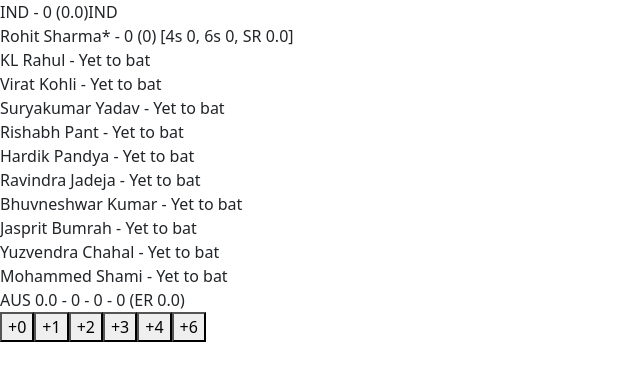
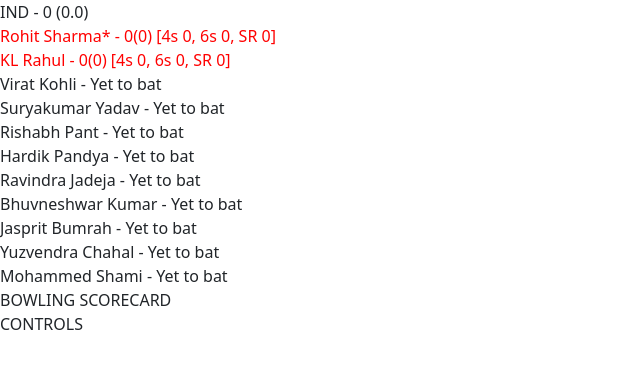
Before and after one commit to Hari-Shankar-Karthik/cricket-scorecard, a React (Vite) app: page / in a window 1280 px wide. Shown: the top 380 px of the page, without its empty margins (0-640 px from the left). Built offline with nearby package versions, Linux system fonts and the light colour scheme.

Commit message:
ADDED: Basic restructuring of batters. TODO: control logic.

```diff
--- /dev/null
+++ b/src/Batter.css
@@ -0,0 +1,3 @@
+.Batter.active {
+  color: red;
+}
--- a/src/Batter.jsx
+++ b/src/Batter.jsx
@@ -1,15 +1,16 @@
-import { getBatterStats } from "./utils";
+import "./Batter.css";
 
-export default function Batter({ batterName, ballsFaced, isActive }) {
-  if (ballsFaced === null) {
+export default function Batter({ batterName, batterStats, batterStatus }) {
+  if (batterStatus === null) {
     return <div className="Batter">{batterName} - Yet to bat</div>;
   }
-  const { runs, balls, fours, sixes, strikeRate } = getBatterStats(ballsFaced);
+  const { runs, balls, fours, sixes } = batterStats;
+  const strikeRate = balls === 0 ? 0 : runs / balls;
   return (
-    <div className="Batter">
+    <div className="Batter active">
       {batterName}
-      {isActive && "*"} - {runs} ({balls}) [4s {fours}, 6s {sixes}, SR{" "}
-      {strikeRate.toFixed(1)}]
+      {batterStatus && "*"} - {runs}({balls}) [4s {fours}, 6s {sixes}, SR{" "}
+      {strikeRate}]
     </div>
   );
 }
--- a/src/BattingScorecard.jsx
+++ b/src/BattingScorecard.jsx
@@ -1,30 +1,34 @@
 import Batter from "./Batter";
-import { getBattingTeamStats, convertToOvers } from "./utils";
+import convertToOvers from "./convertToOvers";
 
 export default function BattingScorecard({
   battingTeamName,
   batterList,
-  ballsFaced,
-  activeBatter,
+  battingStats,
+  strikeBatter,
+  nonStrikeBatter,
 }) {
-  const { teamRuns, teamBalls } = getBattingTeamStats(ballsFaced);
-  const { completedOvers, oddBalls } = convertToOvers(teamBalls);
+  const { team, batters } = battingStats;
+  const teamOvers = convertToOvers(team.balls);
+  const batterDisplay = [];
+  for (let i = 0; i < 11; i++) {
+    batterDisplay.push(
+      <Batter
+        key={i}
+        batterName={batterList[i]}
+        batterStats={batters[i]}
+        batterStatus={
+          i === strikeBatter ? true : i === nonStrikeBatter ? false : null
+        }
+      />
+    );
+  }
   return (
     <div className="BattingScorecard">
-      <div className="batting-team-name">
-        {battingTeamName} - {teamRuns} ({completedOvers}.{oddBalls})
-        {battingTeamName}
+      <div className="batting-team-display">
+        {battingTeamName} - {team.runs} ({teamOvers})
       </div>
-      <div className="batter-list">
-        {batterList.map((batter, index) => (
-          <Batter
-            key={index}
-            batterName={batter}
-            ballsFaced={ballsFaced[index]}
-            isActive={activeBatter === index}
-          />
-        ))}
-      </div>
+      <div className="batter-display">{batterDisplay}</div>
     </div>
   );
 }
--- a/src/Bowler.jsx
+++ b/src/Bowler.jsx
@@ -1,11 +1,3 @@
-import { getBowlerStats } from "./utils";
-
-export default function Bowler({ bowlerName, ballsBowled }) {
-  const { overs, maidens, runs, economyRate } = getBowlerStats(ballsBowled);
-  return (
-    <div className="Bowler">
-      {bowlerName} {overs} - {maidens} - 0 - {runs} (ER {economyRate.toFixed(1)}
-      )
-    </div>
-  );
+export default function Bowler() {
+  return <div className="Bowler">BOWLER</div>;
 }
--- /dev/null
+++ b/src/BowlingScorecard.jsx
@@ -0,0 +1,3 @@
+export default function BowlingScorecard() {
+  return <div className="BowlingScorecard">BOWLING SCORECARD</div>;
+}
--- a/src/Controls.jsx
+++ b/src/Controls.jsx
@@ -1,16 +1,5 @@
 import ControlButton from "./ControlButton";
 
-export default function Controls({ buttonOnClick }) {
-  const ballOutcomes = [0, 1, 2, 3, 4, 6];
-  return (
-    <div className="Controls">
-      {ballOutcomes.map((ball) => (
-        <ControlButton
-          key={ball}
-          buttonText={`+${ball}`}
-          buttonOnClick={() => buttonOnClick(ball)}
-        />
-      ))}
-    </div>
-  );
+export default function Controls() {
+  return <div className="Controls">CONTROLS</div>;
 }
--- a/src/CricketScorecard.jsx
+++ b/src/CricketScorecard.jsx
@@ -1,38 +1,36 @@
 import { useState } from "react";
-import Bowler from "./Bowler";
+import BattingScorecard from "./BattingScorecard";
+import BowlingScorecard from "./BowlingScorecard";
 import Controls from "./Controls";
-import BattingScorecard from "./BattingScorecard";
+import getStats from "./getStats";
 
 export default function CricketScorecard({
   battingTeamName,
   batterList,
   bowlingTeamName,
 }) {
-  const [activeBatter, setActiveBatter] = useState(0);
-  const [ballsFaced, setBallsFaced] = useState(() =>
-    Array.from({ length: 11 }, (_, i) => (i === activeBatter ? [] : null))
-  );
-  const [ballsBowled, setBallsBowled] = useState([]);
-  const recordBall = (activeBatter) => {
-    return (ball) => {
-      setBallsFaced((ballsFaced) =>
-        ballsFaced.map((balls, index) =>
-          activeBatter === index ? [...balls, ball] : balls
-        )
-      );
-      setBallsBowled((ballsBowled) => [...ballsBowled, ball]);
-    };
-  };
+  // balls: [{batter, bowler, runs}]
+  const [ballRecord, setBallRecord] = useState([]);
+  const [activePlayers, setActivePlayers] = useState({
+    strikeBatter: 0,
+    nonStrikeBatter: 1,
+    // bowler: null, // TODO
+  });
+  const { battingStats, bowlingStats } = getStats(ballRecord);
   return (
     <div className="CricketScorecard">
       <BattingScorecard
         battingTeamName={battingTeamName}
         batterList={batterList}
-        ballsFaced={ballsFaced}
-        activeBatter={activeBatter}
+        battingStats={battingStats}
+        strikeBatter={activePlayers.strikeBatter}
+        nonStrikeBatter={activePlayers.nonStrikeBatter}
       />
-      <Bowler bowlerName={bowlingTeamName} ballsBowled={ballsBowled} />
-      <Controls buttonOnClick={recordBall(activeBatter)} />
+      <BowlingScorecard
+        bowlingTeamName={bowlingTeamName}
+        bowlingStats={bowlingStats}
+      />
+      <Controls />
     </div>
   );
 }
--- /dev/null
+++ b/src/convertToOvers.js
@@ -0,0 +1,5 @@
+export default function convertToOvers(balls) {
+  const completedOvers = Math.floor(balls / 6);
+  const oddBalls = balls % 6;
+  return `${completedOvers}.${oddBalls}`;
+}
--- /dev/null
+++ b/src/getStats.js
@@ -0,0 +1,35 @@
+export default function getStats(ballRecord) {
+  // battingStats: {team: {runs, balls}, batters: [{runs, balls, fours, sixes}]}
+  // bowlingStats: [{balls, maidens, wickets, runs}] // ideally
+  // bowlingStats: {balls, maidens, runs} // for now
+  // return: {battingStats, bowlingStats}
+  const team = { runs: 0, balls: 0 };
+  const batters = Array.from({ length: 11 }, () => ({
+    runs: 0,
+    balls: 0,
+    fours: 0,
+    sixes: 0,
+  }));
+  const bowlingStats = { balls: 0, maidens: 0, runs: 0 };
+  for (const ballBowled of ballRecord) {
+    // const { batter, bowler, runs } = ballBowled; // ideally
+    const { batter, runs } = ballBowled; // for now
+    batters[batter].runs += runs;
+    batters[batter].balls++;
+    if (runs === 4) {
+      batters[batter].fours++;
+    } else if (runs === 6) {
+      batters[batter].sixes++;
+    }
+    bowlingStats.balls++;
+    bowlingStats.runs += runs;
+  }
+  for (let i = 0; i <= ballRecord.length - 6; i += 6) {
+    if (
+      ballRecord.slice(i, i + 6).reduce((acc, curr) => acc + curr.runs, 0) === 0
+    ) {
+      bowlingStats.maidens++;
+    }
+  }
+  return { battingStats: { team, batters }, bowlingStats };
+}
--- a/src/utils.js
+++ /dev/null
@@ -1,66 +0,0 @@
-function convertToOvers(numBalls) {
-  const completedOvers = Math.floor(numBalls / 6);
-  const oddBalls = numBalls % 6;
-  return { completedOvers, oddBalls };
-}
-
-function getBatterStats(ballsFaced) {
-  let runs = 0;
-  let balls = 0;
-  let fours = 0;
-  let sixes = 0;
-  for (const ball of ballsFaced) {
-    runs += ball;
-    balls++;
-    if (ball === 4) {
-      fours++;
-    } else if (ball === 6) {
-      sixes++;
-    }
-  }
-  let strikeRate = 0;
-  if (balls > 0) {
-    strikeRate = (runs * 100) / balls;
-  }
-  return { runs, balls, fours, sixes, strikeRate };
-}
-
-function getBowlerStats(ballsBowled) {
-  const numBalls = ballsBowled.length;
-  const { completedOvers, oddBalls } = convertToOvers(numBalls);
-  const overs = `${completedOvers}.${oddBalls}`;
-  let maidens = 0;
-  for (let i = 0; i <= numBalls - 6; i += 6) {
-    let isMaiden = true;
-    for (let j = i; j < i + 6; j++) {
-      if (ballsBowled[j] !== 0) {
-        isMaiden = false;
-        break;
-      }
-    }
-    if (isMaiden) {
-      maidens++;
-    }
-  }
-  const runs = ballsBowled.reduce((totalRuns, ball) => totalRuns + ball, 0);
-  let economyRate = 0;
-  if (numBalls > 0) {
-    economyRate = (runs * 6) / numBalls;
-  }
-  return { overs, maidens, runs, economyRate };
-}
-
-function getBattingTeamStats(ballsFaced) {
-  const battingTeamStats = { teamRuns: 0, teamBalls: 0 };
-  for (const playerBallsFaced of ballsFaced) {
-    if (playerBallsFaced === null) {
-      continue;
-    }
-    const { runs, balls } = getBatterStats(playerBallsFaced);
-    battingTeamStats.teamRuns += runs;
-    battingTeamStats.teamBalls += balls;
-  }
-  return battingTeamStats;
-}
-
-export { convertToOvers, getBatterStats, getBowlerStats, getBattingTeamStats };
```
